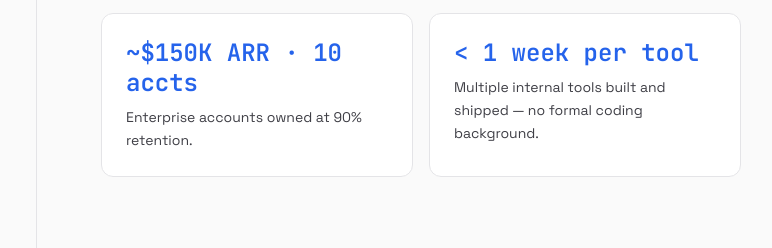
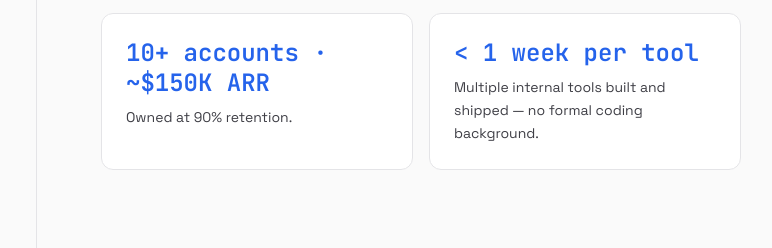
Before and after one commit to ananth-on-git/ananth-portfolio, a plain HTML site: page index.html in a window 1280 px wide. Shown: the part 516-764 px from the top of the page, 283-1055 px from the left. Drawn offline with nearby package versions, Linux system fonts and the light colour scheme.

Commit message:
Drop "enterprise"/"SaaS" qualifiers + remove Claude Code annotation
- Impact tile 3 now reads "10+ accounts · ~$150K ARR" / "Owned at 90% retention."
- Stitchflow B1: "Own 10+ accounts at ~$150K ARR with 90% retention" (was "Own ~10 enterprise SaaS accounts...")
- Skills: dropped "(production builds)" annotation next to Claude Code chip

Co-Authored-By: Claude Opus 4.7 (1M context) <noreply@anthropic.com>

```diff
--- a/index.html
+++ b/index.html
@@ -239,8 +239,8 @@
           <p class="text-sm text-secondary dark:text-d-fg/70 leading-relaxed">Converted to multi-year paid contracts.</p>
         </div>
         <div class="tile fade-up delay-3 p-6 bg-white dark:bg-d-surface border border-border dark:border-d-border rounded-xl">
-          <div class="font-mono text-2xl font-semibold text-accent leading-tight mb-2">~$150K ARR · 10 accts</div>
-          <p class="text-sm text-secondary dark:text-d-fg/70 leading-relaxed">Enterprise accounts owned at 90% retention.</p>
+          <div class="font-mono text-2xl font-semibold text-accent leading-tight mb-2">10+ accounts · ~$150K ARR</div>
+          <p class="text-sm text-secondary dark:text-d-fg/70 leading-relaxed">Owned at 90% retention.</p>
         </div>
         <div class="tile fade-up delay-4 p-6 bg-white dark:bg-d-surface border border-border dark:border-d-border rounded-xl">
           <div class="font-mono text-2xl font-semibold text-accent leading-tight mb-2">&lt; 1 week per tool</div>
@@ -260,7 +260,7 @@
           <p class="font-mono text-xs text-secondary dark:text-d-fg/50 mt-1.5">07/2025 — Current</p>
         </header>
         <ul class="space-y-3 text-[15px] leading-relaxed text-fg/80 dark:text-d-fg/80">
-          <li class="flex gap-3"><span class="text-accent mt-1.5 flex-shrink-0">●</span><span>Own ~10 enterprise SaaS accounts at <strong class="font-semibold">~$150K ARR</strong> with <strong class="font-semibold">90% retention</strong>, including Vercel, Turing, Fountain, Rula, and SpotOn.</span></li>
+          <li class="flex gap-3"><span class="text-accent mt-1.5 flex-shrink-0">●</span><span>Own 10+ accounts at <strong class="font-semibold">~$150K ARR</strong> with <strong class="font-semibold">90% retention</strong>, including Vercel, Turing, Fountain, Rula, and SpotOn.</span></li>
           <li class="flex gap-3"><span class="text-accent mt-1.5 flex-shrink-0">●</span><span>Run the full post-sale lifecycle: onboarding, monthly check-ins, product-adoption planning, and expansion conversations.</span></li>
           <li class="flex gap-3"><span class="text-accent mt-1.5 flex-shrink-0">●</span><span>Helped set up Stitchflow's CS function: set the reporting cadence, designed QBR / MBR / MVR templates, and built the operating rhythms with product, engineering, sales, and founders.</span></li>
           <li class="flex gap-3"><span class="text-accent mt-1.5 flex-shrink-0">●</span><span>Ran end-to-end 4-week customer pilots — workspace setup, app integrations, bug triage, and BVR delivery in week 4. <strong class="font-semibold">Converted 3 of 5 pilots</strong> into multi-year paid contracts.</span></li>
@@ -318,7 +318,7 @@
         <div>
           <h3 class="font-display text-sm font-semibold mb-4">AI / Automation</h3>
           <div class="flex flex-wrap gap-2">
-            <span class="chip px-3 py-1.5 text-[13px] bg-white dark:bg-d-surface border border-border dark:border-d-border rounded-full text-secondary dark:text-d-fg/80">Claude Code <span class="text-accent text-xs ml-1">(production builds)</span></span>
+            <span class="chip px-3 py-1.5 text-[13px] bg-white dark:bg-d-surface border border-border dark:border-d-border rounded-full text-secondary dark:text-d-fg/80">Claude Code</span>
             <span class="chip px-3 py-1.5 text-[13px] bg-white dark:bg-d-surface border border-border dark:border-d-border rounded-full text-secondary dark:text-d-fg/80">CodeX</span>
             <span class="chip px-3 py-1.5 text-[13px] bg-white dark:bg-d-surface border border-border dark:border-d-border rounded-full text-secondary dark:text-d-fg/80">GitHub</span>
             <span class="chip px-3 py-1.5 text-[13px] bg-white dark:bg-d-surface border border-border dark:border-d-border rounded-full text-secondary dark:text-d-fg/80">MCP Playwright</span>
```
